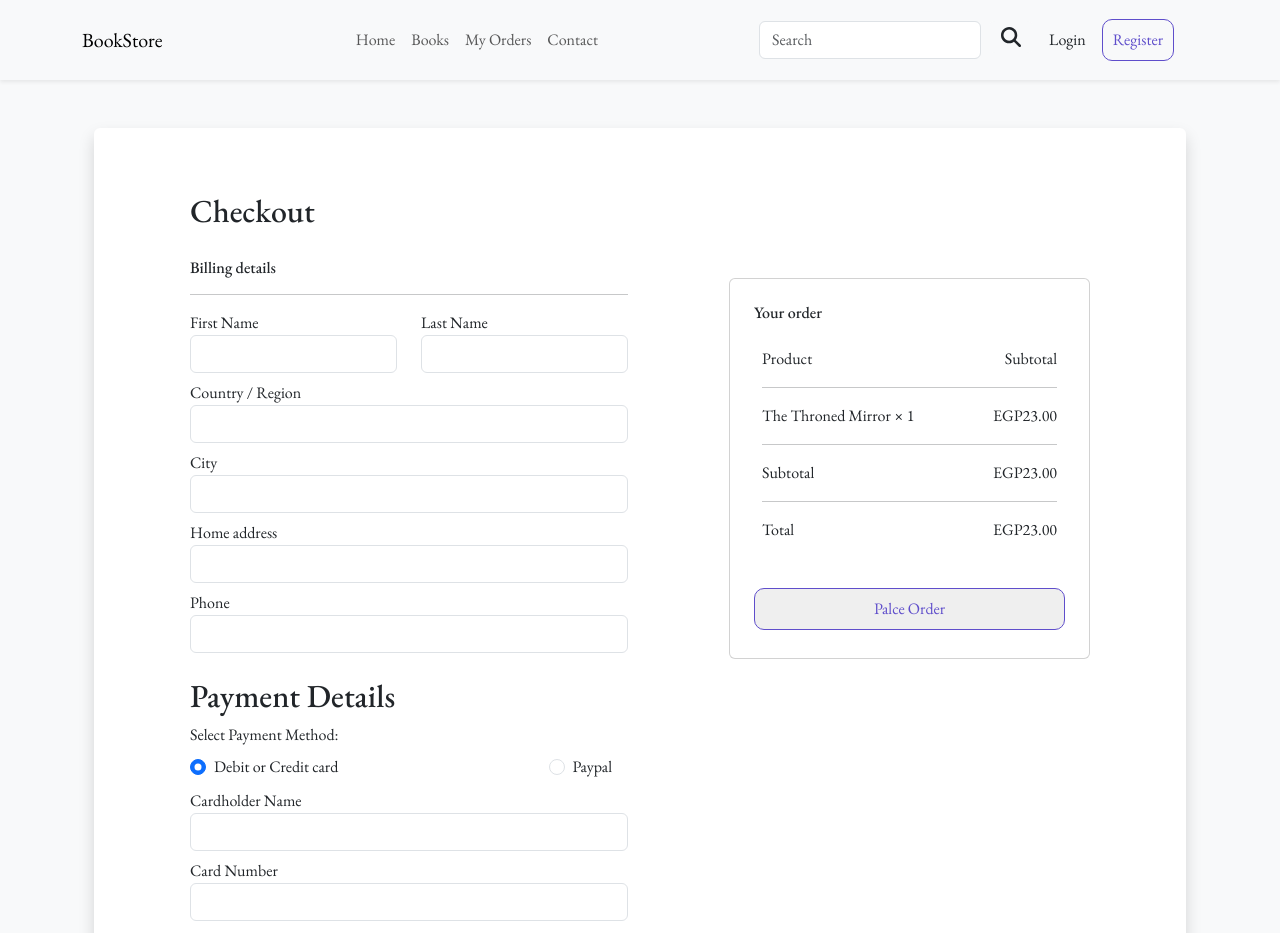
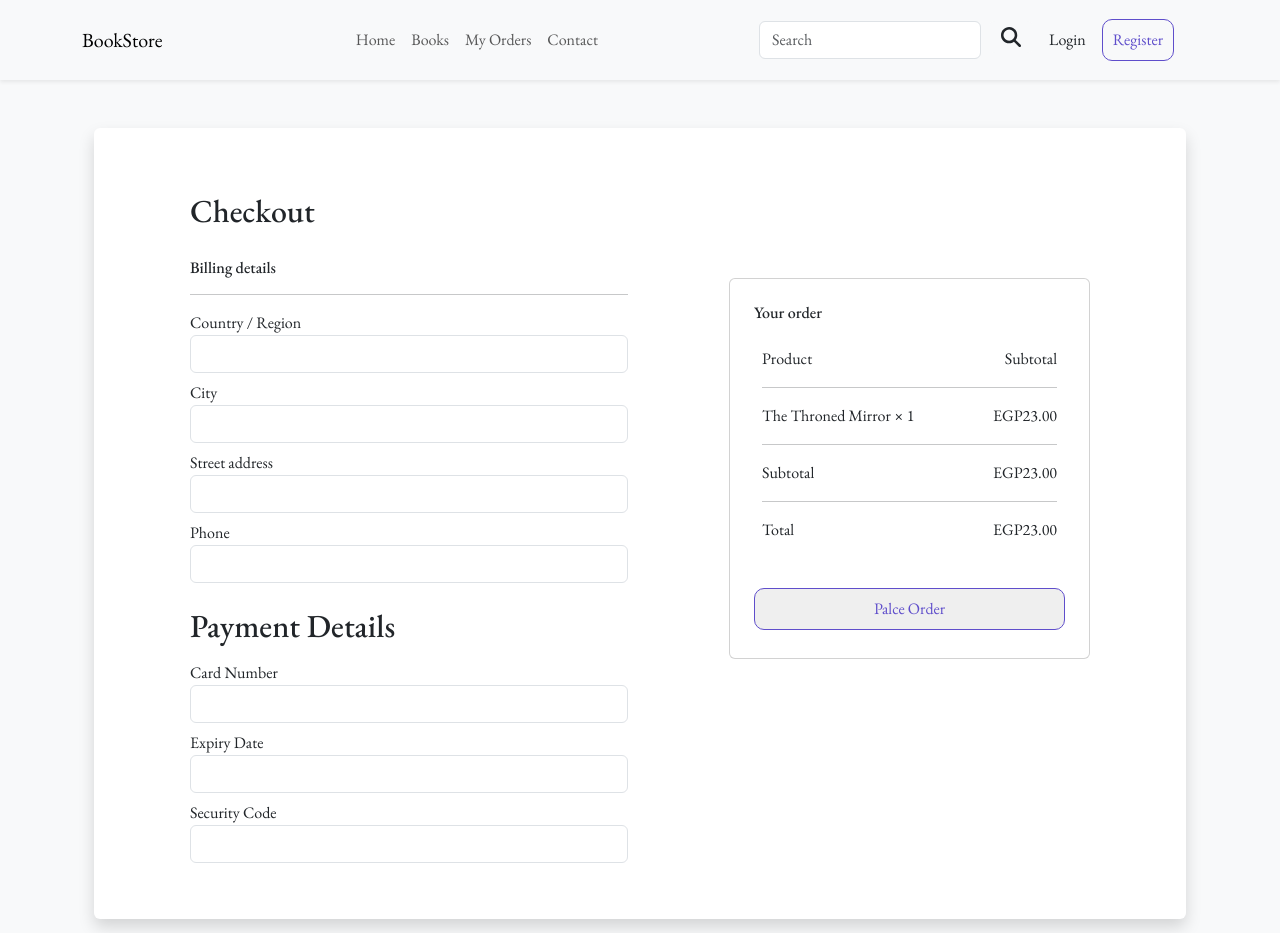
Before and after one commit to alibayomy/Book-Store-Client-Side-React, a React (Create React App) app in the folder bookstore/: page /checkout in a window 1280 px wide. Shown: the top 933 px of the page. Built offline with nearby package versions, Linux system fonts and the light colour scheme.

Commit message:
Checkout page linking with backend

```diff
--- a/bookstore/src/Pages/CheckoutPage/CheckoutPage.js
+++ b/bookstore/src/Pages/CheckoutPage/CheckoutPage.js
@@ -1,6 +1,32 @@
-import React, { useState } from "react";
+import React, { useContext, useState } from "react";
+import { Link } from "react-router-dom";
+import axios from "axios";
+import useAxios from "../../Network/AxiosInstance";
+import { jwtDecode } from "jwt-decode";
+import { AuthContext } from "../../Context/AuthContext";
+import { useHistory } from "react-router-dom/cjs/react-router-dom.min";
 
 function CheckoutPage() {
+  const api = useAxios();
+
+  const [formData, setFormData] = useState({
+    country: "",
+    city: "",
+    address: "",
+    phone: "",
+    cardNumber: "",
+    expiryDate: "",
+    cvv: "",
+  });
+
+  const handleInputChange = (event) => {
+    const { name, value } = event.target;
+    setFormData((prevFormData) => ({
+      ...prevFormData,
+      [name]: value,
+    }));
+  };
+
   const [paymentMethod, setPaymentMethod] = useState("card");
 
   const handlePaymentMethodChange = (event) => {
@@ -9,48 +35,43 @@ function CheckoutPage() {
 
   const handleSubmit = (event) => {
     event.preventDefault();
-    // Handle form submission logic
+    const formDataObject = {
+      address: {
+        country: formData.country,
+        city: formData.city,
+        street: formData.street,
+        phone: formData.phone,
+      },
+      payment: {
+        card_number: formData.cardNumber,
+        expire: formData.expiryDate,
+        security_code: formData.cvv,
+      },
+    };
+    console.log("Form data:", formDataObject);
+
+    // api.post(`http://127.0.0.1:8000/api-order/${}/orders/create`)
   };
 
   return (
     <div className="checkout-page">
       <div className="container py-4">
         <div className="mx-auto bg-white rounded shadow p-5">
+          <form onSubmit={handleSubmit} className="shipping-information-form">
             <div className="row px-lg-5 px-1">
               <h2 className="mt-3 mb-4">Checkout</h2>
               <div className="col-lg-6">
                 <h6 className="mt-1">Billing details</h6>
                 <hr></hr>
-              <form
-                onSubmit={handleSubmit}
-                className="shipping-information-form"
-              >
-                <div className="form-group row mb-2">
-                  <div className="col-6">
-                    <label htmlFor="fullName">First Name</label>
-                    <input
-                      type="text"
-                      className="form-control"
-                      id="fullName"
-                      required
-                    />
-                  </div>
-                  <div className="col-6">
-                    <label htmlFor="fullName">Last Name</label>
-                    <input
-                      type="text"
-                      className="form-control"
-                      id="fullName"
-                      required
-                    />
-                  </div>
-                </div>
                 <div className="form-group mb-2">
                   <label htmlFor="address">Country / Region</label>
                   <input
                     type="text"
                     className="form-control"
                     id="address"
+                    name="country"
+                    value={formData.country}
+                    onChange={handleInputChange}
                     required
                   />
                 </div>
@@ -60,15 +81,21 @@ function CheckoutPage() {
                     type="text"
                     className="form-control"
                     id="city"
+                    name="city"
+                    value={formData.city}
+                    onChange={handleInputChange}
                     required
                   />
                 </div>
                 <div className="form-group mb-2">
-                  <label htmlFor="state">Home address</label>
+                  <label htmlFor="street">Street address</label>
                   <input
                     type="text"
                     className="form-control"
-                    id="Home"
+                    id="street"
+                    name="street"
+                    value={formData.street}
+                    onChange={handleInputChange}
                     required
                   />
                 </div>
@@ -77,64 +104,26 @@ function CheckoutPage() {
                   <input
                     type="text"
                     className="form-control"
-                    id="Phone"
+                    id="phone"
+                    name="phone"
+                    value={formData.phone}
+                    onChange={handleInputChange}
                     required
                   />
                 </div>
-              </form>
-              <h2 className="mt-4">Payment Details</h2>
-              <form onSubmit={handleSubmit} className="payment-details-form">
+
+                <h2 className="mt-4 mb-3">Payment Details</h2>
                 <div className="form-group mb-2">
-                  <label>Select Payment Method:</label>
-                  <div className="d-flex justify-content-between mt-2">
-                    <div className="form-check form-check-inline">
-                      <input
-                        type="radio"
-                        className="form-check-input"
-                        id="cardMethod"
-                        value="card"
-                        checked={paymentMethod === "card"}
-                        onChange={handlePaymentMethodChange}
-                      />
-                      <label className="form-check-label" htmlFor="cardMethod">
-                        Debit or Credit card
-                      </label>
-                    </div>
-                    <div className="form-check form-check-inline">
-                      <input
-                        type="radio"
-                        className="form-check-input"
-                        id="paypalMethod"
-                        value="paypal"
-                        checked={paymentMethod === "paypal"}
-                        onChange={handlePaymentMethodChange}
-                      />
-                      <label
-                        className="form-check-label"
-                        htmlFor="paypalMethod"
-                      >
-                        Paypal
-                      </label>
-                    </div>
-                  </div>
-                </div>
-                {paymentMethod === "card" && (
                   <div>
-                    <div className="form-group mb-2">
-                      <label htmlFor="cardHolderName">Cardholder Name</label>
-                      <input
-                        type="text"
-                        className="form-control"
-                        id="cardHolderName"
-                        required
-                      />
-                    </div>
                     <div className="form-group mb-2">
                       <label htmlFor="cardNumber">Card Number</label>
                       <input
                         type="text"
                         className="form-control"
                         id="cardNumber"
+                        name="cardNumber"
+                        value={formData.cardNumber}
+                        onChange={handleInputChange}
                         required
                       />
                     </div>
@@ -144,28 +133,30 @@ function CheckoutPage() {
                         type="text"
                         className="form-control"
                         id="expiryDate"
+                        name="expiryDate"
+                        value={formData.expiryDate}
+                        onChange={handleInputChange}
                         required
                       />
                     </div>
                     <div className="form-group mb-2">
-                      <label htmlFor="cvv">CVV</label>
+                      <label htmlFor="cvv">Security Code</label>
                       <input
                         type="text"
                         className="form-control"
                         id="cvv"
+                        name="cvv"
+                        value={formData.cvv}
+                        onChange={handleInputChange}
                         required
                       />
                     </div>
                   </div>
-                )}
-                {paymentMethod === "paypal" && (
-                  <div>{/* Paypal form fields */}</div>
-                )}
-              </form>
                 </div>
+              </div>
+
               <div className="col-lg-5 mt-md-4 ms-auto">
                 <div className="card p-4">
-                <form onSubmit={handleSubmit} className="payment-details-form">
                   <div className="order-summary">
                     <h6 className="mb-4">Your order</h6>
                     <div className="px-2">
@@ -193,10 +184,10 @@ function CheckoutPage() {
                       Palce Order
                     </button>
                   </div>
-                </form>
                 </div>
               </div>
             </div>
+          </form>
         </div>
       </div>
     </div>
```
Lines whose indentation alone changed are shown as unchanged.
